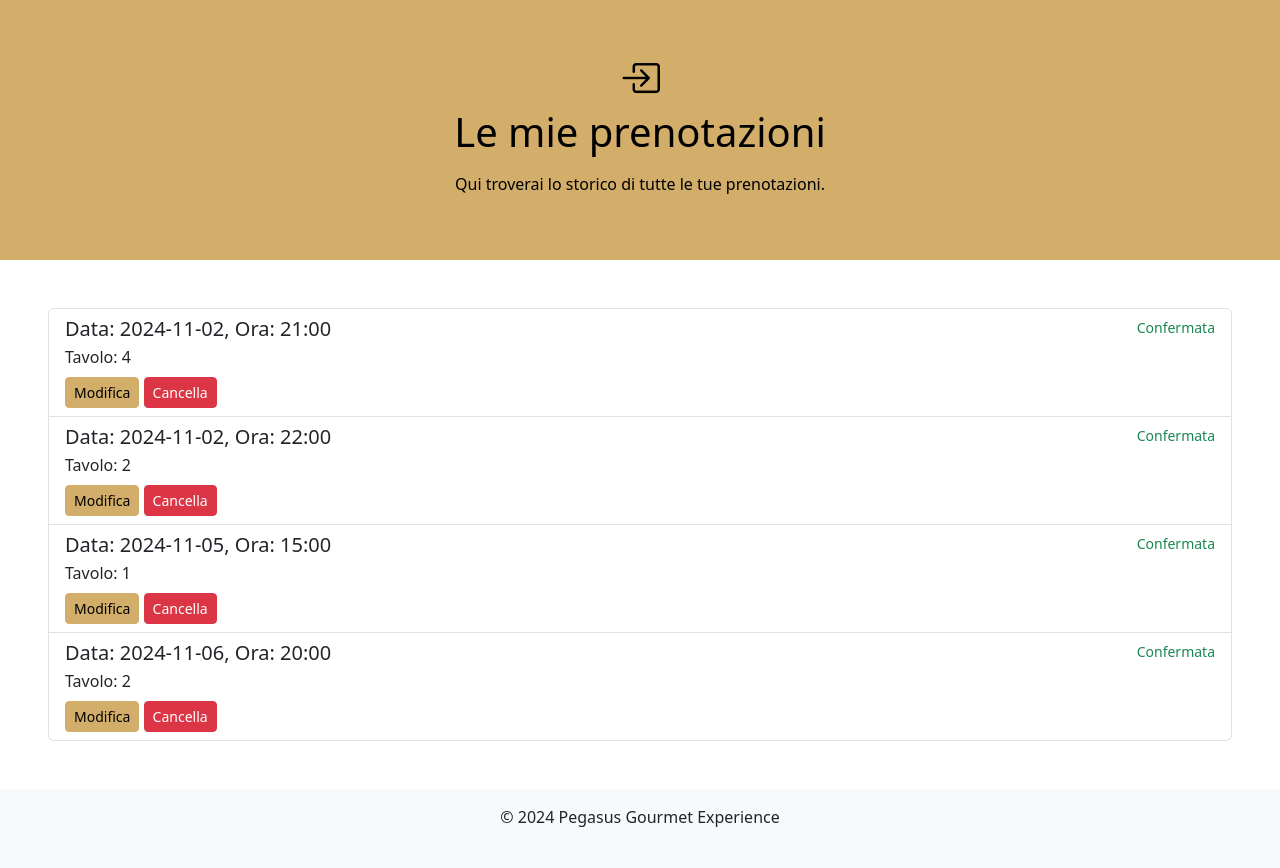
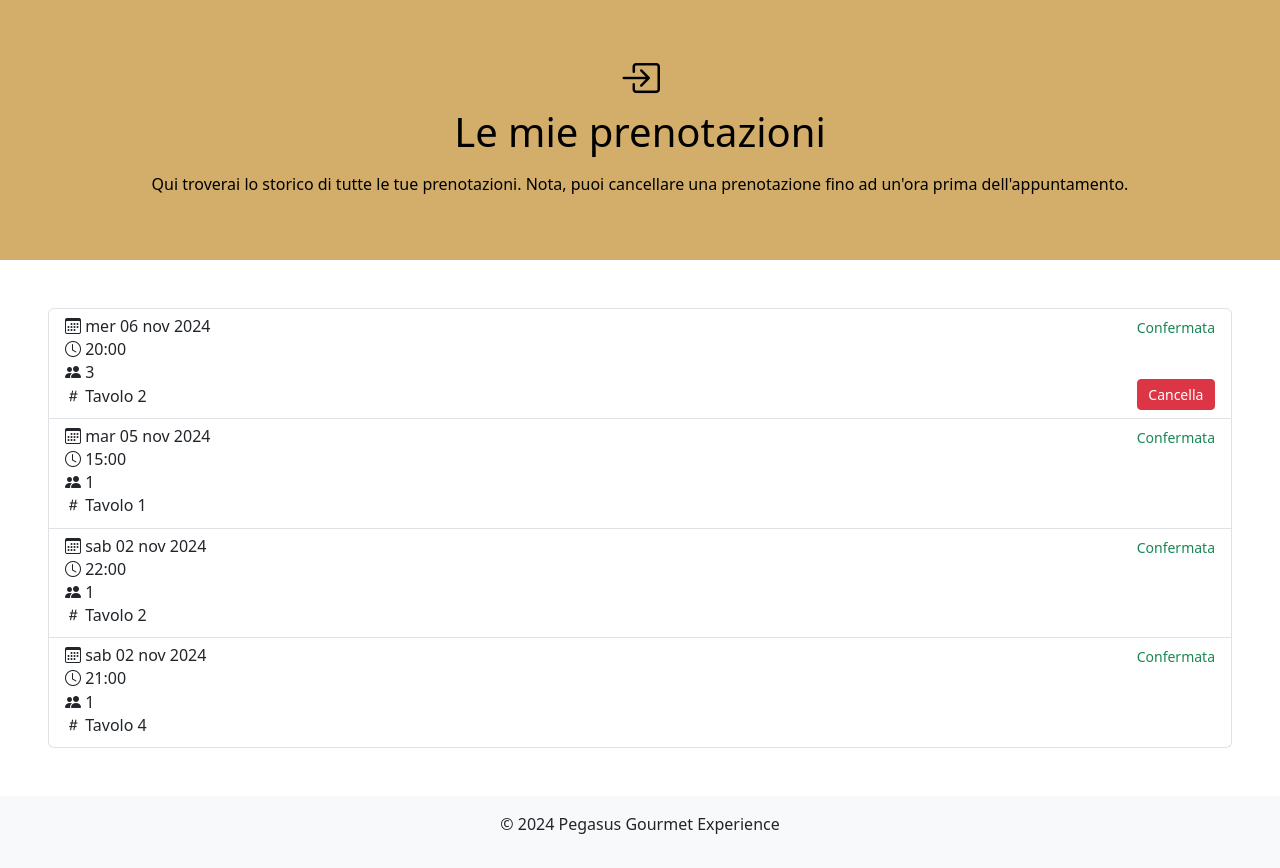
Before and after one commit to adilorenzo10/pegasus-gourmet-experience, a Flask app: page /le-mie-prenotazioni in a window 1280 px wide. Shown: the part 86-954 px from the top of the page. Before the commit the page ends 913 px from the top, so only its background shows below. Run offline with Flask 3, Linux system fonts and the light colour scheme; the visitor is signed in with stand-in values (Sample User, id 1); some libraries are stand-ins or nearby versions.

Commit message:
Cancellazione prenotazione e inserimento numero persone

```diff
--- a/app.py
+++ b/app.py
@@ -2,13 +2,15 @@ import random
 from flask import Flask, flash, redirect, render_template, request, session, url_for
 from flask_assets import Environment, Bundle
 from markupsafe import Markup
-from sqlalchemy import and_
+from sqlalchemy import and_, desc
 from database import SessionLocal
 from models import Utente, Tavolo, Prenotazione, OrarioPrenotabile
 from datetime import date, datetime, time
 from ajax import ajax
 import sqlite3, secrets
 from sqlalchemy.orm import joinedload
+from babel.dates import format_date
+
 
 
 app = Flask(__name__)
@@ -112,6 +114,7 @@ def prenota():
         if request.method == "POST":
             # Dati prenotazione
             data = request.form.get("data")
+            numero_persone = request.form.get("numero_persone")
             orario_prenotabile = request.form.get("orario")
             tavolo_id = 1
 
@@ -162,6 +165,7 @@ def prenota():
                 # Crea la nuova prenotazione
                 nuova_prenotazione = Prenotazione(
                     data=data_formattata,
+                    numero_persone=numero_persone,
                     utente_id=user_id,
                     tavolo_id=tavolo_id,
                     orario_prenotabile_id=orario_prenotabile_id
@@ -213,6 +217,7 @@ def le_mie_prenotazioni():
                 joinedload(Prenotazione.orario),  # Carica l'orario della prenotazione
                 joinedload(Prenotazione.tavolo)   # Carica il tavolo della prenotazione
             )
+            .order_by(desc(Prenotazione.data), desc(OrarioPrenotabile.orario))  # Ordinamento per data e orario decrescenti
             .all()
         )
     except ValueError:
@@ -221,7 +226,7 @@ def le_mie_prenotazioni():
     finally:
         db_session.close()
 
-    return render_template("le_mie_prenotazioni.html", prenotazioni = mie_prenotazioni)
+    return render_template("le_mie_prenotazioni.html", prenotazioni = mie_prenotazioni, datetime = datetime)
 
 # Modifica profilo
 @app.route("/modifica-profilo")
@@ -234,3 +239,8 @@ def logout():
     session.pop("user_id", None)
     flash("Logout effettuato con successo!", "success")
     return redirect(url_for("accedi"))
+
+# Filtro data formattata
+@app.template_filter("data_formattata")
+def data_formattata(data):
+    return format_date(data, "EE dd MMM YYYY", locale="it_IT")
--- a/models.py
+++ b/models.py
@@ -33,6 +33,7 @@ class Prenotazione(Base):
     __tablename__ = 'prenotazioni'
     id = Column(Integer, primary_key=True, autoincrement=True)
     data = Column(Date, nullable=False)
+    numero_persone = Column(Integer, nullable=False)
     utente_id = Column(Integer, ForeignKey('utenti.id'))
     tavolo_id = Column(Integer, ForeignKey('tavoli.id'))
     orario_prenotabile_id = Column(Integer, ForeignKey('orari_prenotabili.id'))
--- /dev/null
+++ b/static/js/le_mie_prenotazioni.js
@@ -0,0 +1,22 @@
+$(".cancella-prenotazione").on("click", function() {
+    if(confirm("Sei sicuro di voler cancellare la prenotazione selezionata?\n L'operazione è irreversibile.")){
+        var id_prenotazione = $(this).data("id_prenotazione");
+        $.ajax({
+            url: "/ajax/cancella_prenotazione",
+            type: "POST",
+            contentType: "application/json",
+            data: JSON.stringify({ "id_prenotazione": id_prenotazione }),
+            success: function(response) {
+                console.log(response.message);
+                if (response.success){
+                    // Se l'operazione ha successo, rimuovi il div con data-id corrispondente
+                    $("div.prenotazione[data-id='" + id_prenotazione + "']").remove();
+                }
+            },
+            error: function(error) {
+                console.log("Errore durante la cancellazione della prenotazione.");
+                console.log(error);
+            }
+        });
+    }
+});
--- a/templates/base.html
+++ b/templates/base.html
@@ -147,5 +147,8 @@
         <script
             src="{{ url_for('static', filename='js/prenota.js') }}"
         ></script>
+        <script
+            src="{{ url_for('static', filename='js/le_mie_prenotazioni.js') }}"
+        ></script>
     </body>
 </html>
--- a/templates/le_mie_prenotazioni.html
+++ b/templates/le_mie_prenotazioni.html
@@ -6,26 +6,50 @@
             <div class="col-12 d-flex flex-column justify-content-center align-items-center bg-primary text-center p-5">
                 <i class="bi bi-box-arrow-in-right fs-1"></i>
                 <h1 class="mb-3">Le mie prenotazioni</h1>
-                <p>Qui troverai lo storico di tutte le tue prenotazioni.</p>
+                <p>Qui troverai lo storico di tutte le tue prenotazioni. Nota, puoi cancellare una prenotazione fino ad un'ora prima dell'appuntamento.</p>
             </div>
         </div>
         <div class="row">
             <div class="col-12 d-flex flex-column p-5">
                 <div class="list-group">
                     {% for prenotazione in prenotazioni %}
-                        <a href="#" class="list-group-item list-group-item-action">
+                        <div class="list-group-item list-group-item-action prenotazione" data-id="{{ prenotazione.id }}">
                             <div class="d-flex w-100 justify-content-between">
-                                <h5 class="mb-1">Data: {{ prenotazione.data }}, Ora: {{prenotazione.orario.orario.strftime("%H:%M")}}</h5>
-                                <small class="text-success">Confermata</small>
+                                <!-- Informazioni sulla prenotazione -->
+                                <div>
+                                    <h6 class="mb-1">
+                                        <i class="bi bi-calendar3"></i>
+                                        {{ prenotazione.data|data_formattata }}
+                                    </h6>
+                                    <h6 class="mb-1">
+                                        <i class="bi bi-clock"></i>
+                                        {{ prenotazione.orario.orario.strftime("%H:%M") }}
+                                    </h6>
+                                    <h6 class="mb-1">
+                                        <i class="bi bi-people-fill"></i>
+                                        {{ prenotazione.numero_persone }}
+                                    </h6>
+                                    <h6 class="mb-1">
+                                        <i class="bi bi-hash"></i>
+                                        Tavolo {{ prenotazione.tavolo.numero }}
+                                    </h6>
+                                </div>
+
+                                <!-- Stato della prenotazione e pulsante cancella -->
+                                <div class="text-end d-flex flex-column justify-content-between">
+                                    <small class="text-success d-block">Confermata</small>
+                                    {% set current_date = datetime.utcnow().date() %}
+                                    {% set current_time = datetime.utcnow().time() %}
+                                    {% if prenotazione.data > current_date or (prenotazione.data == current_date and prenotazione.orario.orario > current_time) %}
+                                        <button class="btn btn-danger btn-sm mt-2 cancella-prenotazione" data-id_prenotazione="{{ prenotazione.id }}">Cancella</button>
+                                    {% endif %}
+                                </div>
                             </div>
-                            <p class="mb-1">Tavolo: {{ prenotazione.tavolo.numero }}</p>
-                            <div class="mt-2">
-                                <button class="btn btn-primary btn-sm">Modifica</button>
-                                <button class="btn btn-danger btn-sm">Cancella</button>
-                            </div>
-                        </a>
+                        </div>
                     {% endfor %}
+                </div>
             </div>
         </div>
+
     </div>
 {% endblock %}
--- a/templates/prenota.html
+++ b/templates/prenota.html
@@ -49,6 +49,12 @@
                         <label for="email">Email</label>
                     </div>
 
+                    <!-- Numero persone -->
+                    <div class="form-floating my-3">
+                        <input type="number" class="form-control" name="numero_persone" id="numero_persone" value="2" min="1" max="30" required>
+                        <label for="numero_persone">Quante persone siete?</label>
+                    </div>
+
                     <!-- Data -->
                     <div class="form-floating my-3">
                         <input type="date" class="form-control" name="data" id="data" required>
```
Also changed, not shown: ajax.py (+25 -4 lines), pegasus_gourmet.db.
